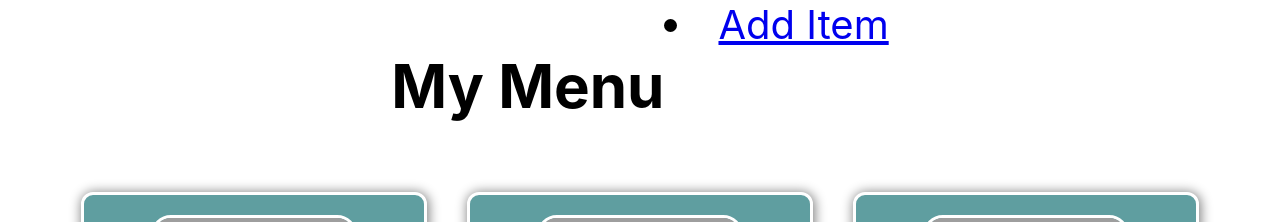
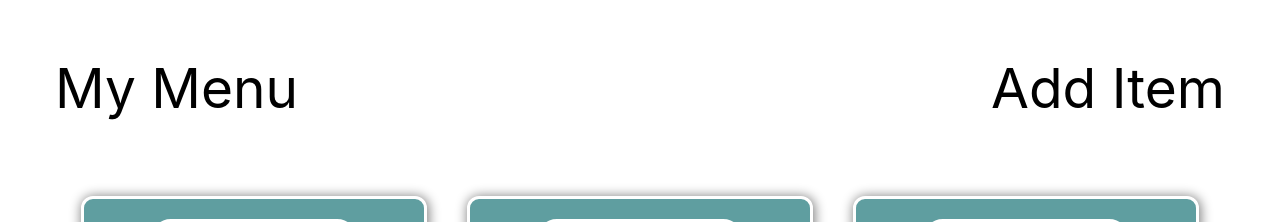
Before and after one commit to stephbarker/menu-app, a React (Create React App) app: page / in a window 1280 px wide. Shown: the top 222 px of the page. Built offline with nearby package versions, Linux system fonts and the light colour scheme; grey boxes are pictures that could not be loaded.

Commit message:
styles home page nav bar

```diff
--- a/src/App.css
+++ b/src/App.css
@@ -1,5 +1,26 @@
-.title {
+.nav-bar {
   display: flex;
-  justify-content: center;
-  font-size: 40px;
+  justify-content: space-between;
+  list-style-type: none;
+  font-size: 55px;
+  text-decoration: none;
+  margin: 55px;
 }
+
+.home-link {
+  text-decoration: none;
+  color: black;
+}
+
+.home-link:hover {
+  color: cadetblue;
+}
+
+.add-link {
+  text-decoration: none;
+  color: black;
+}
+
+.add-link:hover {
+ color: green;
+}
--- a/src/App.js
+++ b/src/App.js
@@ -54,12 +54,12 @@ function App() {
     <Router>
     <main>
       <section>
-        <div className="title">
-        <h2>My Menu</h2>
-        <nav>
-          <li><Link to={'/add'}>Add Item</Link></li>
+        <header>
+        <nav className="nav-bar">
+          <li><Link className="home-link" to={'/'}>My Menu</Link></li>
+          <li><Link className="add-link" to={'/add'}>Add Item</Link></li>
         </nav>
-        </div>
+        </header>
         <Routes>
           <Route path='/' element={<Menu items={menuItems} handleDelete={handleDelete}/>}/>
           <Route path='/add' element={<AddItemForm addItem={addItem} />}/>
```
